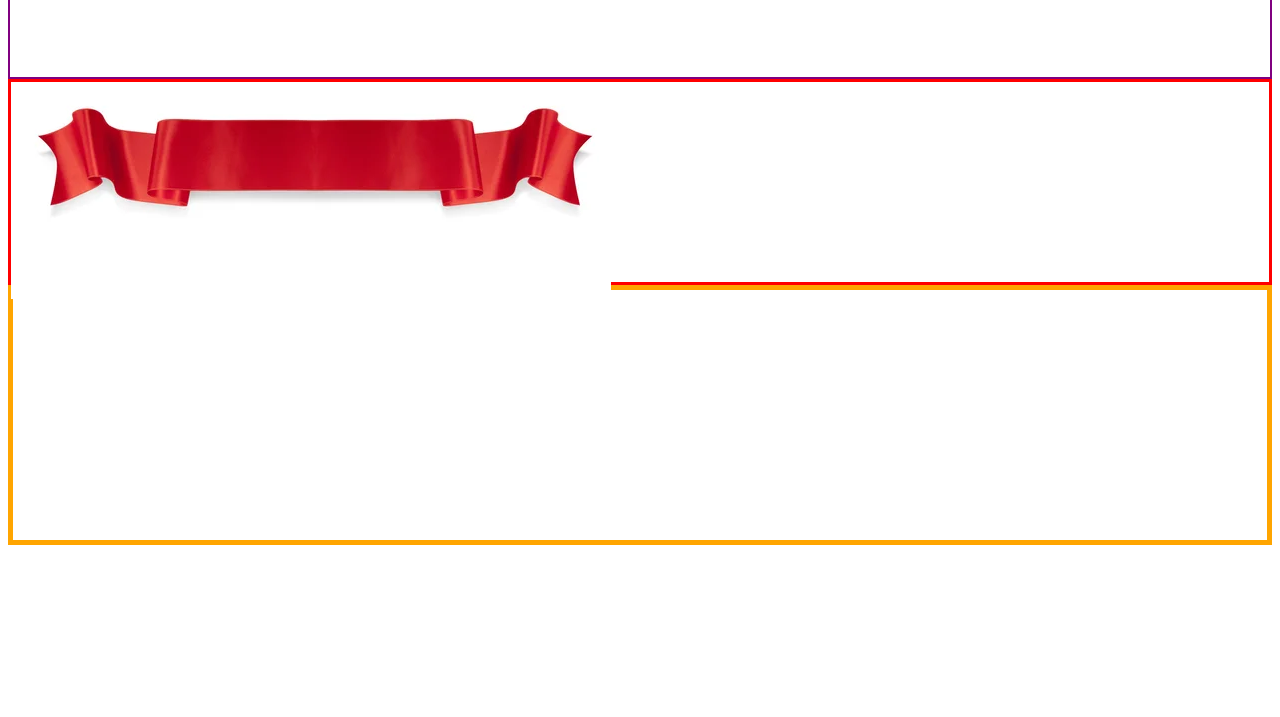
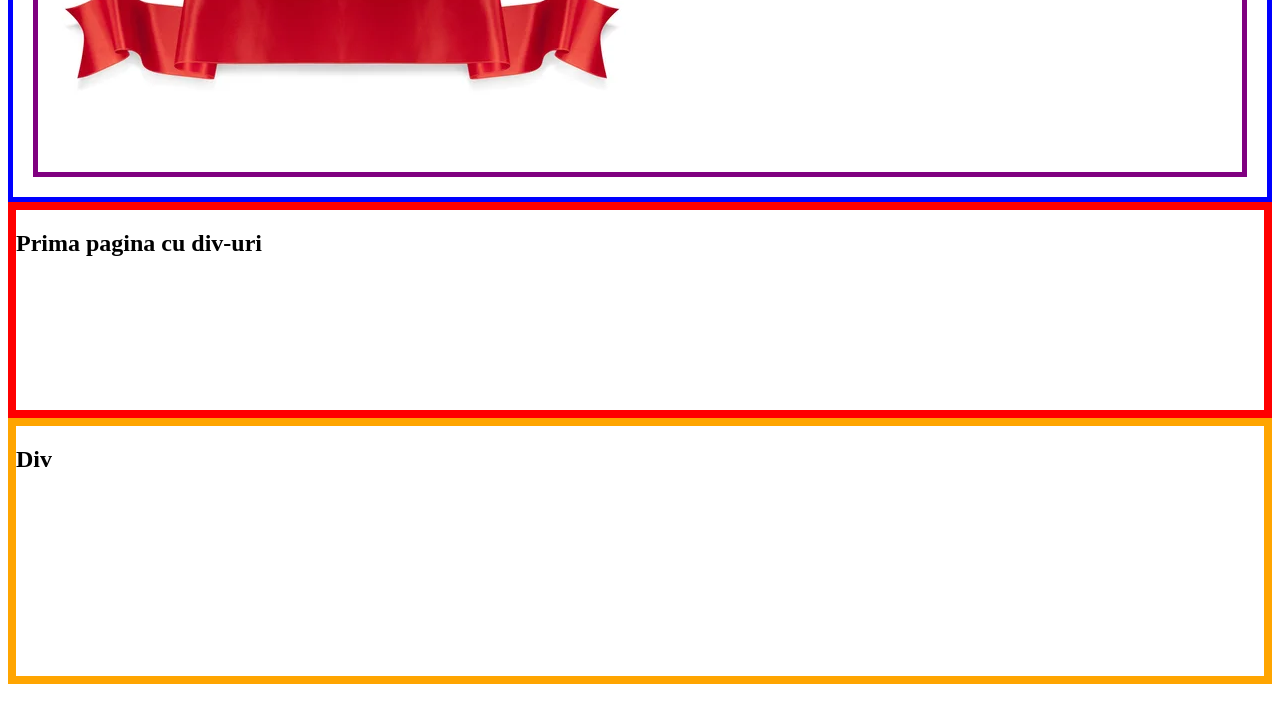
Before and after one commit to versanu28/versanu28.github.io, a plain HTML site: page div.html in a window 1280 px wide. Shown: the part 83-800 px from the top of the page. Drawn offline with Linux system fonts and the light colour scheme.

Commit message:
Add files via upload

```diff
--- a/div.html
+++ b/div.html
@@ -1,25 +1,30 @@
 <html>
 <head>
      <title>
+	    Pagina cu div-uri
      </title>
  </head>
 
   <body>
 
-       <div>
-	       <div style="height: 150px; border: 2px solid purple;">
-		   <h1> Pagina cu divuri </h1></div>
-	   </div>
+           <div style="border: 5px solid blue; padding: 20px ;">
+	       <div style="border: 5px solid purple;">
+		   <img src="banner2.jpg"></div>
+		</div>
 
-	   <div>
-		   <div style="height: 200px; border: 3px solid red;">
-		   <img src="banner2.jpg"></div>
-	   </div>
 
-	   <div>
-		   <div style="height: 250px; border: 5px solid orange;">
-	   </div>
-	   </div>
+
+		   <div style="height: 200px; border: 8px solid red;">
+	     <h2>Prima pagina cu div-uri</h2>
+		 </div>
+
+
+		   <div style="height: 250px; border: 8px solid orange;">
+		   <h2>Div</h2>
+	       </div>
+
+	  </div>
+
 
 </body>
 </html>
```
